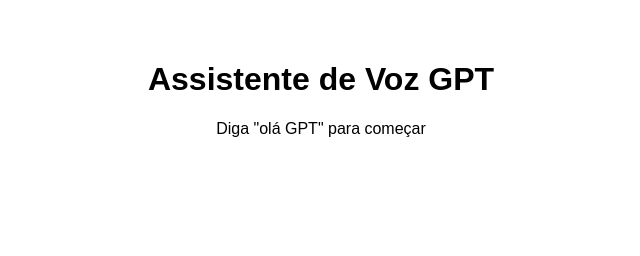
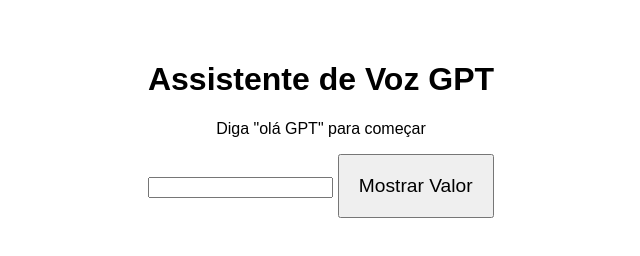
Before and after one commit to appc-concept/assistent-voz, a plain HTML site: page Index.html in a window 1280 px wide. Shown: the whole page, without its empty margins (319-959 px from the left). Drawn offline with Linux system fonts and the light colour scheme.

Commit message:
Update Index.html

```diff
--- a/Index.html
+++ b/Index.html
@@ -12,9 +12,19 @@
   <h1>Assistente de Voz GPT</h1>
   <p id="status">Diga "olá GPT" para começar</p>
   <p id="response"></p>
+  <p id="chave"><input type="text" id="meuCampo" />
+<button onclick="mostrarValor()">Mostrar Valor</button></p>
 
   <script>
-    const API_KEY = 'SUA_CHAVE_OPENAI_AQUI';
+    const API_KEY = "";
+
+    function mostrarValor() {
+      let campo = document.getElementById("meuCampo");
+      let valor = campo.value;
+      console.log(valor); // O valor digitado no campo será exibido no console
+      API_KEY = valor;
+      alert(API_KEY);
+    }
     const ativador = "olá gpt";
 
     let recognition = new (window.SpeechRecognition || window.webkitSpeechRecognition)();
```
